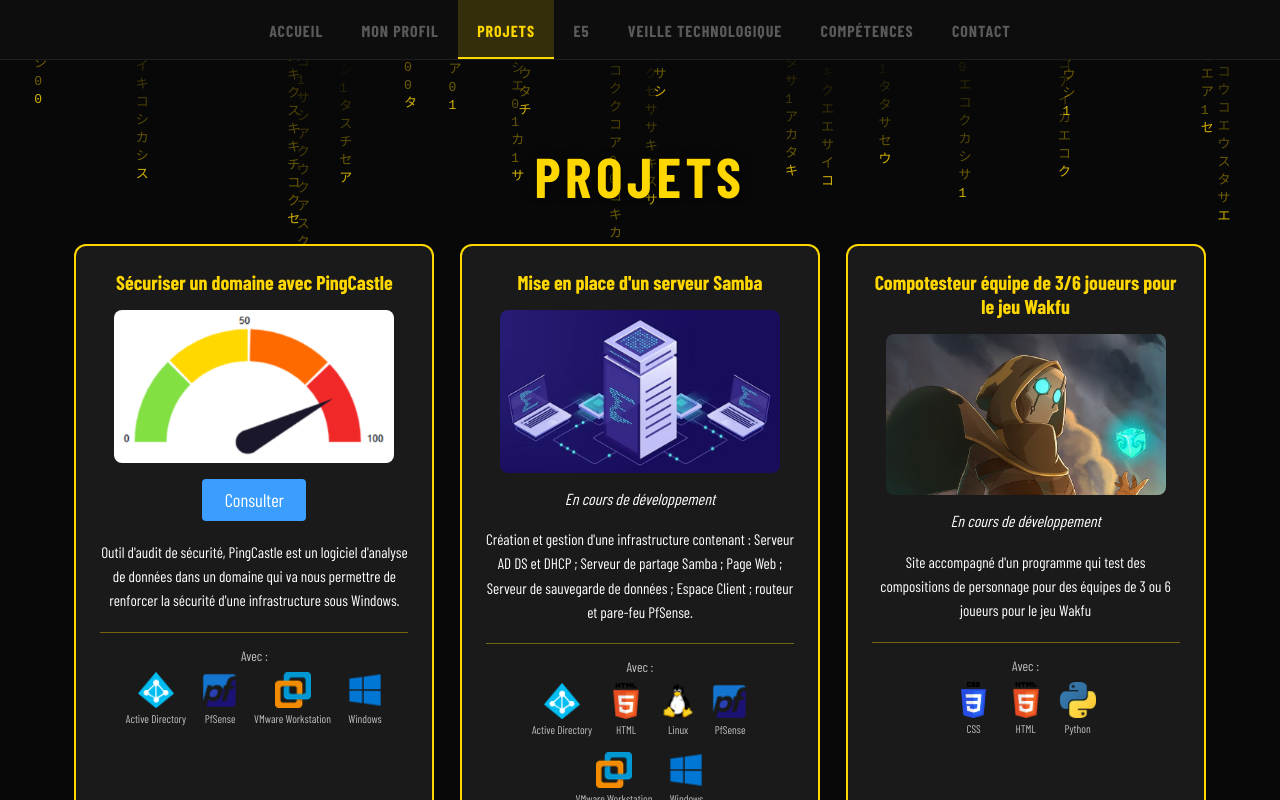
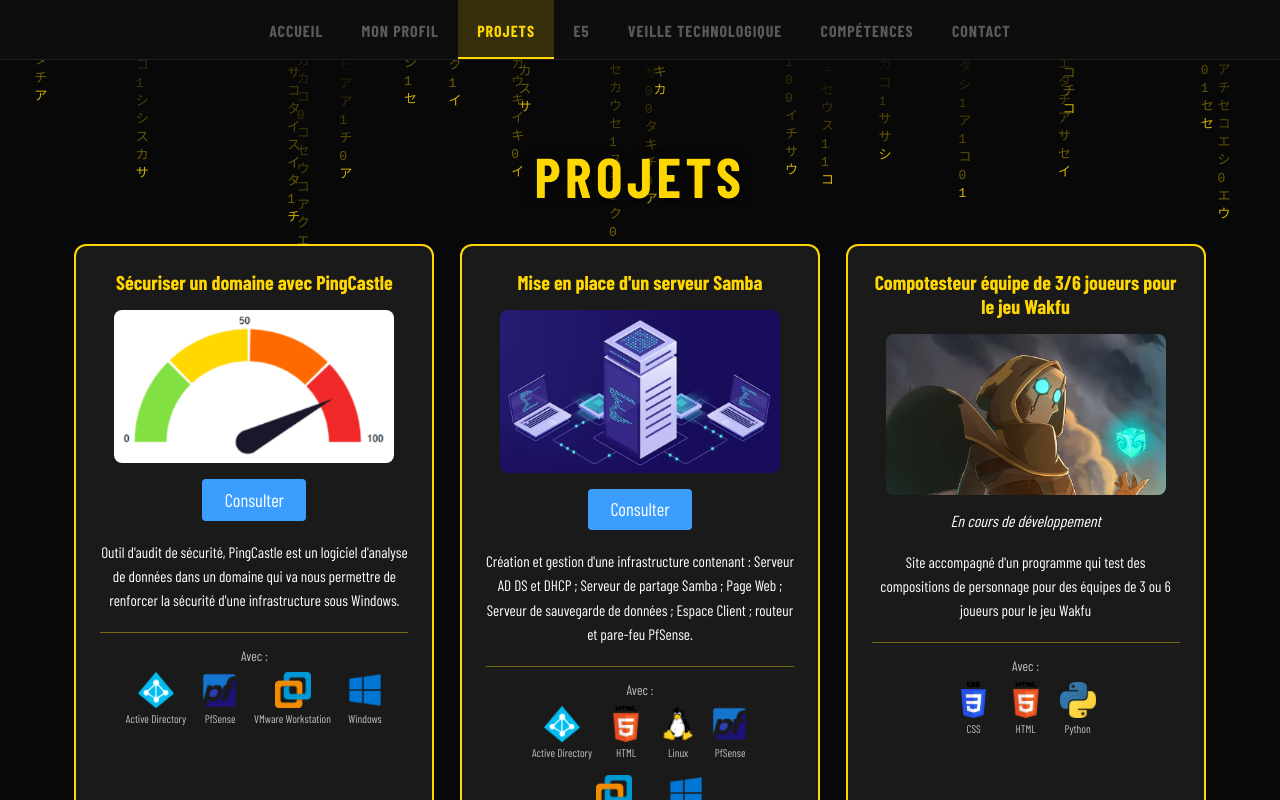
Before and after one commit to Quentin-Rzl/Portfolio.github.io, a plain HTML site: page index.html in a window 1280 px wide. Both pictures are taken after a click on the link "PROJETS". Drawn offline with nearby package versions, Linux system fonts and the light colour scheme.

Commit message:
Add files via upload

```diff
--- a/index.html
+++ b/index.html
@@ -208,7 +208,9 @@
                 src="https://github.com/Quentin-Rzl/Portfolio.github.io/blob/main/assets/images/Projets/infra%20info.png?raw=true"
                 class="projet-card-img" alt="Infrastructure simple"
               />
-              <p class="projet-card-wip" data-i18n="projets.wip">En cours de développement</p>
+              <a class="projet-card-link"
+                href="assets/files/Projets/Mise en place d'un serveur Samba.pdf"
+                target="_blank" rel="noopener" data-i18n="projets.consulter">Consulter</a>
               <p class="projet-card-desc" data-i18n="projets.p2.desc">Création et gestion d'une infrastructure contenant : Serveur AD DS et DHCP ; Serveur de partage Samba ; Page Web ; Serveur de sauvegarde de données ; Espace Client ; routeur et pare-feu PfSense.</p>
               <div class="projet-card-footer">
                 <span class="projet-card-avec" data-i18n="projets.avec">Avec :</span>
```
